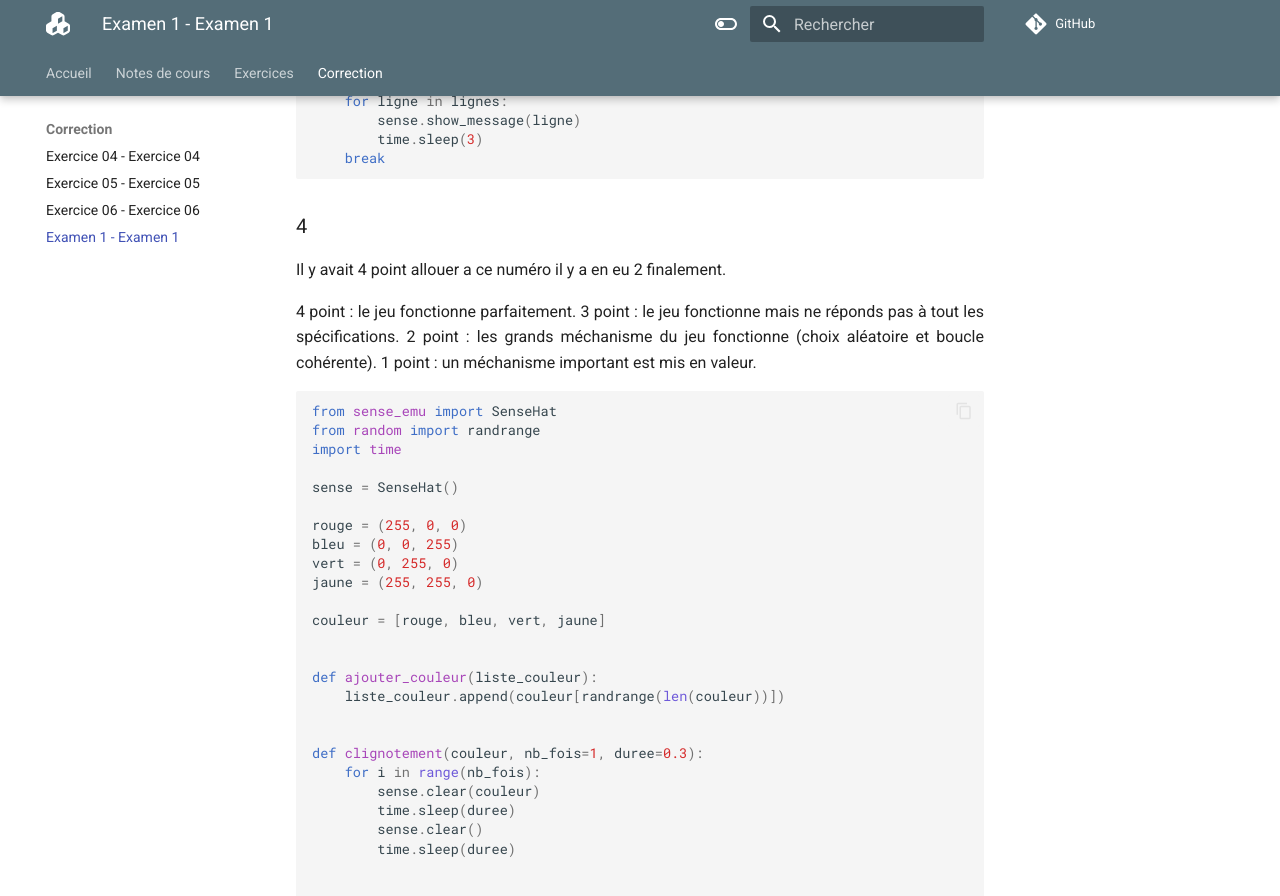
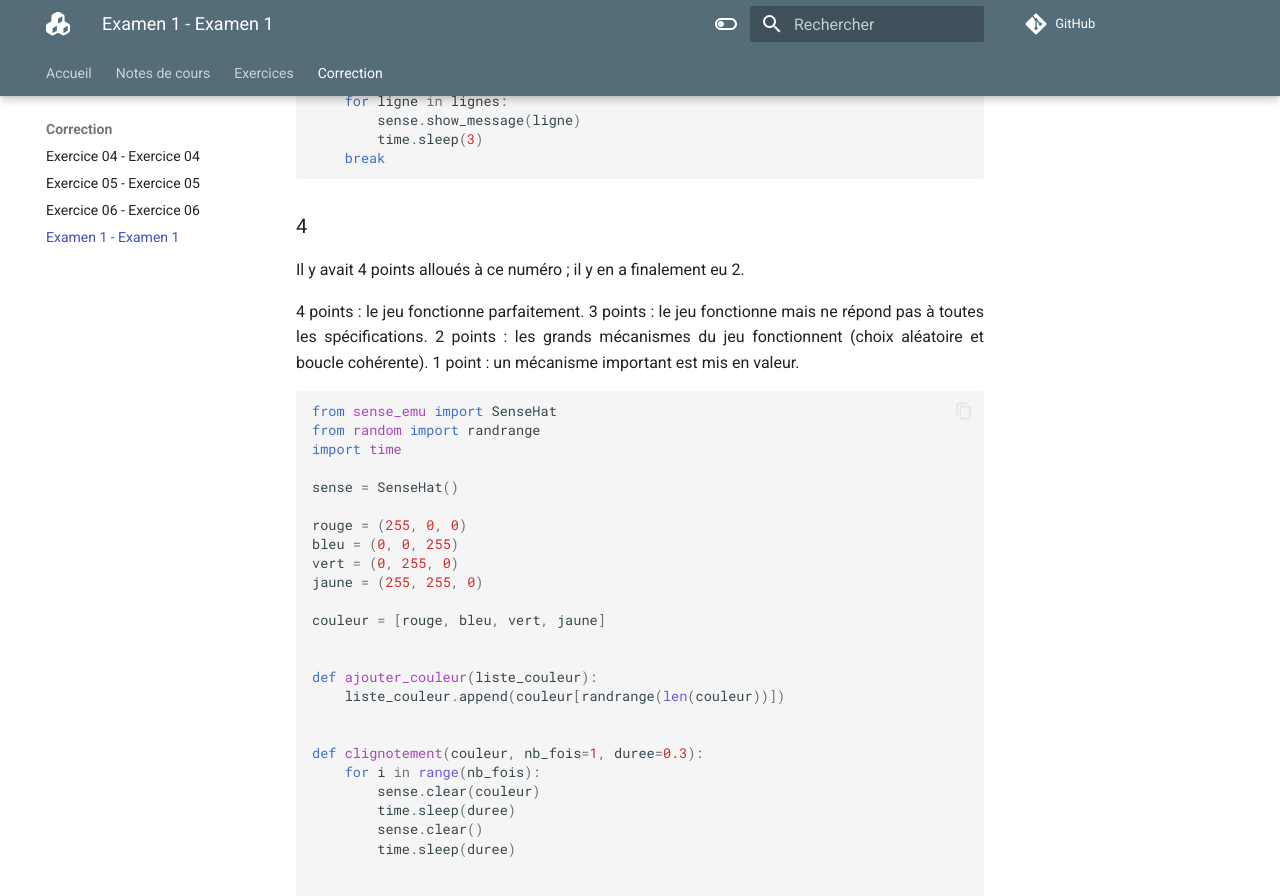
Before and after one commit to nano-ordinateurs/nano-ordinateurs.github.io, an MkDocs documentation site: the page built from docs/correction/examen1_correction.md, in a window 1280 px wide and 900 px high, scrolled down 3257 px. Shown: the top 896 px of the window. Built offline with MkDocs 1.6.1 and Material for MkDocs 9.7.7, drawn with Linux system fonts in a browser that asks for light colours; comment, search, counter and statistics services are not loaded.

Commit message:
Correction de l'examen 1

````diff
--- a/docs/correction/examen1_correction.md
+++ b/docs/correction/examen1_correction.md
@@ -144,12 +144,12 @@ while True:
 
 ### 4
 
-Il y avait 4 point allouer a ce numéro il y a en eu 2 finalement.
+Il y avait 4 points alloués à ce numéro ; il y en a finalement eu 2.
 
-4 point : le jeu fonctionne parfaitement.
-3 point : le jeu fonctionne mais ne réponds pas à tout les spécifications.
-2 point : les grands méchanisme du jeu fonctionne (choix aléatoire et boucle cohérente).
-1 point : un méchanisme important est mis en valeur.
+4 points : le jeu fonctionne parfaitement.
+3 points : le jeu fonctionne mais ne répond pas à toutes les spécifications.
+2 points : les grands mécanismes du jeu fonctionnent (choix aléatoire et boucle cohérente).
+1 point : un mécanisme important est mis en valeur.
 
 ```py
 from sense_emu import SenseHat
````
